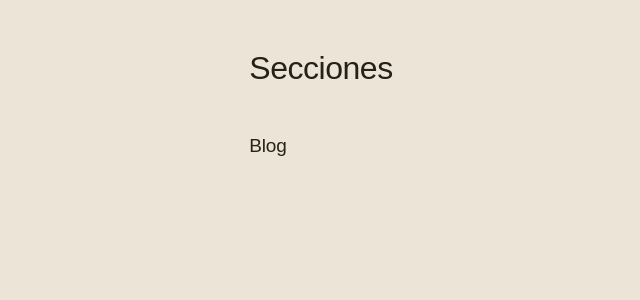
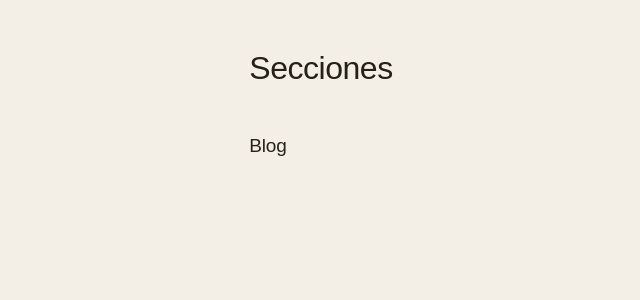
Before and after one commit to centenohugo/my-website, a Next.js app: page / in a window 1280 px wide. Shown: the top 300 px of the page, without its empty margins (319-959 px from the left). Built offline with nearby package versions, Linux system fonts and the light colour scheme; a web font is replaced by a local one.

Commit message:
Modify bground color

```diff
--- a/app/globals.css
+++ b/app/globals.css
@@ -1,7 +1,7 @@
 @import "tailwindcss";
 
 :root {
-  --background: #ece5d7;
+  --background: #f4efe6;
   --foreground: #262019;
 }
 
--- a/app/theme.ts
+++ b/app/theme.ts
@@ -2,7 +2,7 @@
 // and adds what is specific for that section (typography/specific layours).
 
 export const siteColors = {
-  paper: "#ece5d7",
+  paper: "#f4efe6",
   paperElevated: "#f4efe5",
   textPrimary: "#262019",
   textCardTitle: "#282219",
```
